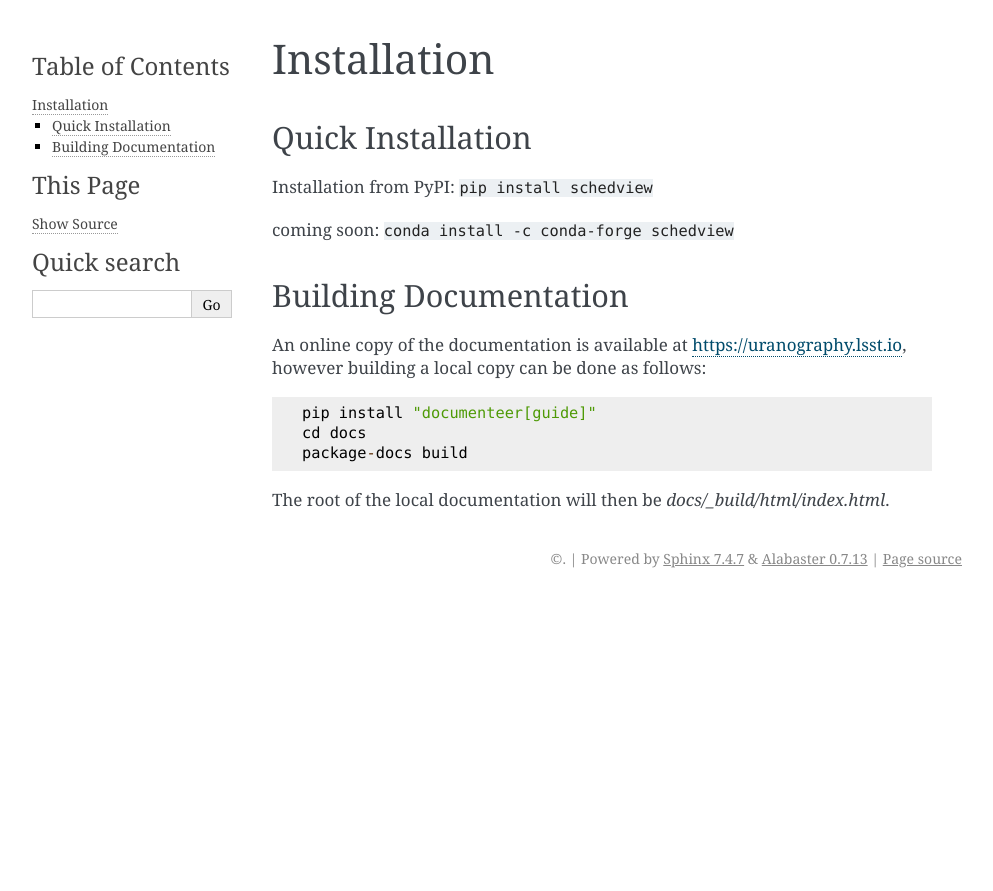
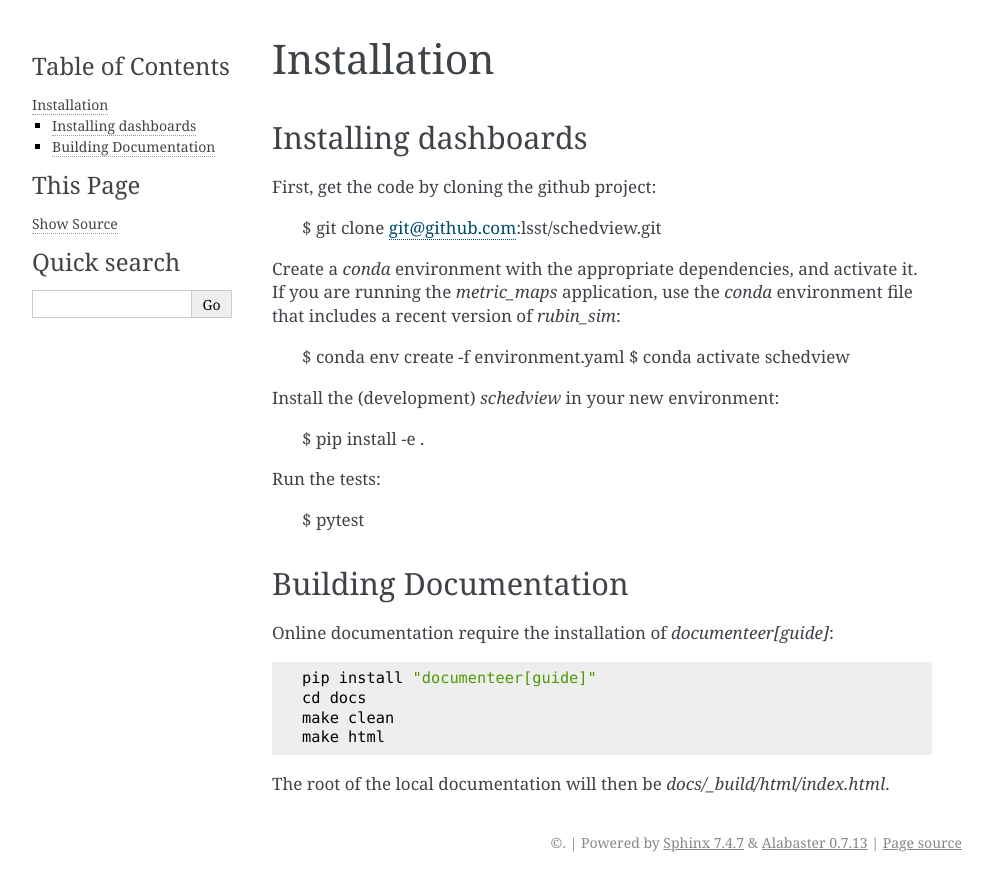
Before and after one commit to lsst/schedview, a Sphinx documentation site: the page built from docs/installation.rst, in a window 1280 px wide. Shown: the top 891 px of the page, without its empty margins (148-1141 px from the left). Built offline with Sphinx 7.4.7, drawn with Linux system fonts in a browser that asks for light colours.

```diff
--- a/docs/installation.rst
+++ b/docs/installation.rst
@@ -1,26 +1,40 @@
 Installation
 ============
 
+Installing dashboards
+---------------------
 
-Quick Installation
-------------------
+First, get the code by cloning the github project:
 
-Installation from PyPI:
-``pip install schedview``
+    $ git clone git@github.com:lsst/schedview.git
 
-coming soon: ``conda install -c conda-forge schedview``
+Create a `conda` environment with the appropriate dependencies, and activate it.
+If you are running the `metric_maps` application, use the `conda` environment
+file that includes a recent version of `rubin_sim`:
+
+    $ conda env create -f environment.yaml
+    $ conda activate schedview
+
+Install the (development) `schedview` in your new environment:
+
+    $ pip install -e .
+
+Run the tests:
+
+    $ pytest
+
 
 Building Documentation
 ----------------------
 
-An online copy of the documentation is available at https://uranography.lsst.io,
-however building a local copy can be done as follows:
+Online documentation require the installation of `documenteer[guide]`:
 
 ::
 
  pip install "documenteer[guide]"
  cd docs
- package-docs build
+ make clean
+ make html
 
 
 The root of the local documentation will then be `docs/_build/html/index.html`.
```
Also changed, not shown: README.md (+3 -91 lines), docs/introduction.rst (+8 -1 lines), docs/usage.rst (+23 -1 lines).
